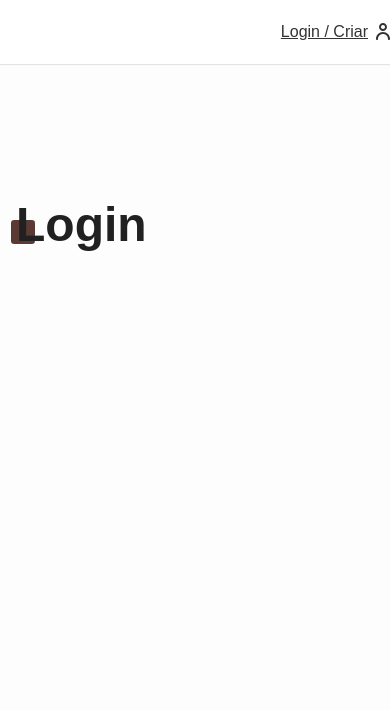
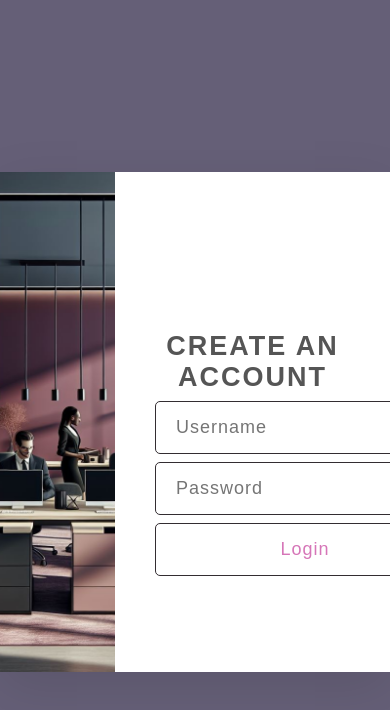
Before and after one commit to SauloFGF/EcoTechWeb, a React (Vite) app: page /login in a window 390 px wide. Shown: the top 710 px of the page. Built offline with nearby package versions, Linux system fonts and the light colour scheme.

Commit message:
Login Page

```diff
--- a/src/App.tsx
+++ b/src/App.tsx
@@ -3,7 +3,6 @@ import LoginView from './Login/index.tsx'
 import './Style.css'
 import { BrowserRouter, Route, Routes } from 'react-router-dom'
 import { UserStorage } from './UserContext.tsx'
-import Header from './Components/Header/inde.tsx'
 import NotFound from './NotFound/index.tsx'
 
 function App() {
@@ -11,7 +10,6 @@ function App() {
     <div className="App">
       <BrowserRouter>
         <UserStorage>
-          <Header />
           <main className='AppBody'>
             <Routes>
               <Route path='/' element={<HomeView />} />
--- a/src/Components/Forms/Button.tsx
+++ b/src/Components/Forms/Button.tsx
@@ -1,6 +1,6 @@
-import styles from './Button.module.css'
+import styles from './Form.module.css'
 
-const Button = ({ children, ...props  } :React.ComponentProps<'button'> ) => {
+const Button = ({ children, ...props }: React.ComponentProps<'button'>) => {
   return (
     <button {...props} className={styles.button}>{children}</button>
   )
--- /dev/null
+++ b/src/Components/Forms/Form.module.css
@@ -0,0 +1,114 @@
+.formUi {
+  font-size: 18px;
+  font-weight: 600;
+  text-transform: uppercase;
+  letter-spacing: 2px;
+  text-align: center;
+  width: 100%;
+  margin-bottom: 10px;
+  color: #555;
+}
+
+.button {
+  font-size: 1em;
+  cursor: pointer;
+  border: none;
+  border-radius: 0.4rem;
+  background: #332D31;
+  color: #D676B8;
+  min-width: 8rem;
+  padding: 0.8rem 1.2rem;
+  box-sizing: border-box;
+  transition: 0.1s;
+}
+
+.button[type="reset"] {
+  font-size: 1em;
+  cursor: pointer;
+  border: none;
+  border-radius: 0.2rem;
+  background: #332D31;
+  color: #D676B8;
+  min-width: 8rem;
+  padding: 0.8rem 1.0rem;
+  box-sizing: border-box;
+  box-shadow: 0 0 0 3px #663857, 0 0 0 4px #3B2A35;
+  transition: 0.1s;
+}
+
+.button:hover,
+.button:focus {
+  outline: none;
+  box-shadow: 0 0 0 3px #663857, 0 0 0 4px #3B2A35;
+}
+
+.button:disabled {
+  opacity: 0.5;
+  cursor: wait;
+}
+
+.inputBox {
+  position: relative;
+  width: 300px;
+}
+
+.inputBox input {
+  width: 100%;
+  padding: 10px;
+  background: #f5f5f5;
+  color: #D676B8;
+  border: none;
+  outline: none;
+  box-shadow: none;
+  margin: 8px 0;
+  font-size: 1em;
+  letter-spacing: 1px;
+  font-weight: 300;
+}
+
+.inputBox input {
+  padding: 15px 20px;
+  border: none;
+  outline: none;
+  width: 100%;
+  background: transparent;
+  border-radius: 5px;
+  color: #D676B8;
+  border: 1px solid #332D31;
+  font-size: 1em;
+}
+
+.inputBox span {
+  position: absolute;
+  left: 0;
+  padding: 15px 20px;
+  pointer-events: none;
+  font-size: 1em;
+  transition: 0.5s;
+  text-transform: uppercase;
+  color: #D676B8;
+  letter-spacing: 0.1em;
+}
+
+.inputBox label {
+  position: absolute;
+  left: 0;
+  padding: 0 5px;
+  font-size: 0.75em;
+  text-transform: uppercase;
+  color: #D676B8;
+  letter-spacing: 0.1em;
+  transform: translateX(10px) translateY(-7px);
+  background: #332D31;
+  border-radius: 2px;
+}
+
+.inputBox input:focus~span,
+.inputBox input:valid~span {
+  color: #D676B8;
+  font-size: 0.75em;
+  transform: translateX(10px) translateY(-7px);
+  padding: 0 5px;
+  background: #332D31;
+  border-radius: 2px;
+}
--- a/src/Components/Forms/Input.tsx
+++ b/src/Components/Forms/Input.tsx
@@ -1,8 +1,8 @@
-import styles from './Input.module.css'
+import styles from './Form.module.css'
 
 type IInputTypes = React.ComponentProps<'input'> & {
-    label?: string;
-    span?: string;
+  label?: string;
+  span?: string;
 }
 
 const Input = ({ label, span, ...props }: IInputTypes) => {
--- a/src/Components/Forms/index.tsx
+++ b/src/Components/Forms/index.tsx
@@ -1,6 +1,6 @@
 import React from "react";
+import styles from './Form.module.css'
 import useFetch from "../../Hooks/useFetch";
-import { POST_API } from "../../Api";
 
 interface FormUiProps {
   children: React.ReactNode;
@@ -17,7 +17,7 @@ export default function FormUi({ children }: FormUiProps) {
     }
 
     const form = new FormData(event.currentTarget)
-    let body: { [key: string]: any }  = {}
+    let body: { [key: string]: any } = {}
     for (const [key, value] of form.entries()) {
       body[key] = value;
     }
@@ -26,7 +26,7 @@ export default function FormUi({ children }: FormUiProps) {
     // const { response, json } = await request()
     console.log(body)
   }
-  return (<form onSubmit={handleSubmit}>
+  return (<form className={styles.formUi} onSubmit={handleSubmit}>
     {children}
   </form>)
 }
--- a/src/Login/index.module.css
+++ b/src/Login/index.module.css
@@ -1,71 +1,55 @@
-.login {
-  display: grid;
-  grid-template-columns: 1fr 1fr;
+.lsection {
+  position: relative;
   min-height: 100vh;
-  gap: 2rem;
+  background: #655F77;
+  display: flex;
+  justify-content: center;
+  align-items: center;
 }
 
-.login::before {
-  display: block;
-  content: '';
-  background-image: linear-gradient(to bottom right, #E7E7E7, #D3D3D5);
-  background-size: cover;
+.lcontainer {
+  position: relative;
+  width: 800px;
+  height: 500px;
+  background: #2B2738;
+  box-shadow: 0 15px 50px rgba(0, 0, 0, 0.1);
+  overflow: hidden;
 }
 
-.forms {
-  max-width: 30rem;
-  padding: 1rem;
-  margin-top: 20vh;
+.userSinginBx {
+  position: absolute;
+  top: 0;
+  left: 0;
+  width: 100%;
+  height: 100%;
+  display: flex;
 }
 
-@media (max-width: 40rem) {
-  .login {
-    grid-template-columns: 1fr;
-  }
-
-  .login::before {
-    display: none;
-  }
-
-  .forms {
-    max-width: 100%;
-  }
+.imgBx {
+  position: relative;
+  width: 50%;
+  height: 100%;
+  background: #ff0;
+  transition: 0.5s;
 }
 
-.form {
-  margin-bottom: 2rem;
+.imgBx img {
+  position: absolute;
+  top: 0;
+  left: 0;
+  width: 100%;
+  height: 100%;
+  object-fit: cover;
 }
 
-.perdeu {
-  display: inline-block;
-  color: var(--color-2);
-  padding: 0.5rem 0;
-  line-height: 1;
+.formBx {
+  position: relative;
+  width: 50%;
+  height: 100%;
+  background: #fff;
+  display: flex;
+  justify-content: center;
+  align-items: center;
+  padding: 40px;
+  transition: 0.5s;
 }
-
-.perdeu::after {
-  content: '';
-  height: 2px;
-  width: 100%;
-  background: currentColor;
-  display: block;
-}
-
-.cadastro {
-  margin-top: 4rem;
-  margin-bottom: 4rem;
-}
-
-.cadastro p {
-  margin-top: 2rem;
-  margin-bottom: 2rem;
-}
-
-.subtitle::after {
-  content: '';
-  display: block;
-  background: var(--color-1);
-  height: 0.5rem;
-  width: 3rem;
-  border-radius: 0.2rem;
-}
--- a/src/Login/index.tsx
+++ b/src/Login/index.tsx
@@ -4,8 +4,8 @@ import styled from "./index.module.css";
 
 const LoginView = () => {
 
-  return (<section className={styled.login}>
-    <div className={styled.forms}>
+  return (<section className={styled.lsection}>
+    <div className={styled.lcontainer}>
       <Routes>
         <Route path="/" element={<LoginForm />} />
         <Route path="criar" element />
--- a/src/Login/loginForm.tsx
+++ b/src/Login/loginForm.tsx
@@ -1,10 +1,21 @@
-import Head from "../Components/Head"
+import styled from "./index.module.css"
+import imgLogin from "../assets/escritorio.png"
+import FormUi from "../Components/Forms"
+import Input from "../Components/Forms/Input"
 
 function LoginForm() {
-  return (<section className='animeLeft'>
-    <Head title='Login' />
-    <h1 className='title'>Login</h1>
-  </section>)
+  return (
+    <div className={styled.userSinginBx}>
+      <div className={styled.imgBx}><img src={imgLogin}></img></div>
+      <div className={styled.formBx}>
+        <FormUi>
+          <h2>Create an account</h2>
+          <Input type="text" placeholder="Username" />
+          <Input type="password" placeholder="Password" />
+          <Input type="submit" value="Login" />
+        </FormUi>
+      </div>
+    </div>)
 }
 
 export default LoginForm
```
Also changed, not shown: src/Components/Forms/Button.module.css (deleted, +0 -37 lines), src/Components/Forms/Input.module.css (deleted, +0 -63 lines), src/assets/escritorio.png (added), src/assets/login.jpg (deleted).
